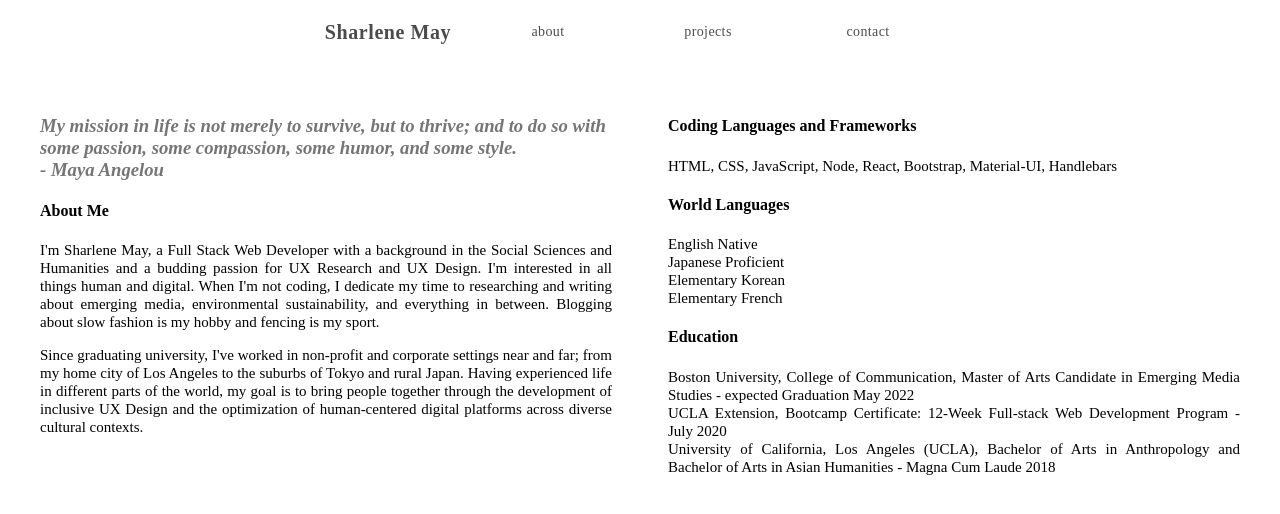
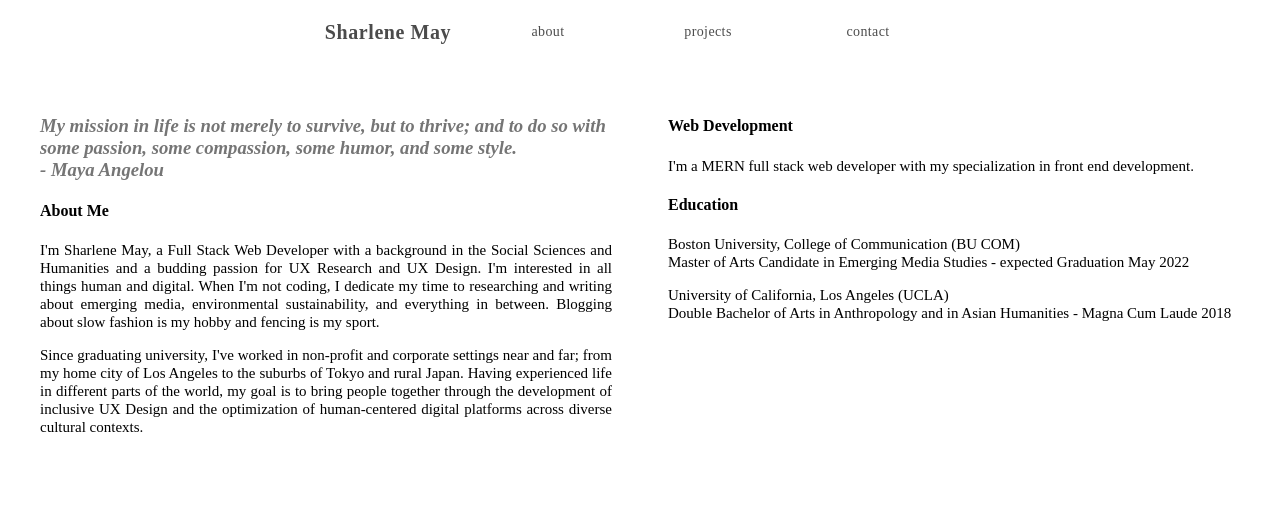
Before and after one commit to sharlenemay/old-sharlenemay, a React (Create React App) app: page /about in a window 1280 px wide. Shown: the top 514 px of the page. Built offline with nearby package versions, Linux system fonts and the light colour scheme.

Commit message:
updated about

```diff
--- a/src/pages/About.js
+++ b/src/pages/About.js
@@ -25,7 +25,7 @@ const useStyles = makeStyles((theme) => ({
     margin: "5%",
   },
   h3: {
-    fontStyle: "italic"
+    fontStyle: "italic",
   },
   button: {
     backgroundColor: "black",
@@ -45,7 +45,7 @@ export default function About() {
               <h3 className={classes.h3}>
                 My mission in life is not merely to survive, but to thrive; and
                 to do so with some passion, some compassion, some humor, and
-                some style. <br/> - Maya Angelou
+                some style. <br /> - Maya Angelou
               </h3>
               <h4>About Me</h4>
               <p>
@@ -70,28 +70,21 @@ export default function About() {
           </Grid>
           <Grid item xs={12} sm={12} md={6} lg={6}>
             <Paper className={classes.paper}>
-              <h4>Coding Languages and Frameworks</h4>
+              <h4>Web Development</h4>
               <p>
-                HTML, CSS, JavaScript, Node, React, Bootstrap, Material-UI,
-                Handlebars
-              </p>
-              <h4>World Languages</h4>
-              <p>
-                English Native <br />
-                Japanese Proficient <br />
-                Elementary Korean <br />
-                Elementary French
+                I'm a MERN full stack web developer with my specialization in front end development.
               </p>
               <h4>Education</h4>
               <p>
-                Boston University, College of Communication, Master of Arts
-                Candidate in Emerging Media Studies - expected Graduation May
-                2022 <br />
-                UCLA Extension, Bootcamp Certificate: 12-Week Full-stack Web
-                Development Program - July 2020 <br />
-                University of California, Los Angeles (UCLA), Bachelor of Arts
-                in Anthropology and Bachelor of Arts in Asian Humanities - Magna
-                Cum Laude 2018
+                Boston University, College of Communication (BU COM)
+                <br /> Master of Arts Candidate in Emerging Media Studies -
+                expected Graduation May 2022
+              </p>
+              <p>
+                University of California, Los Angeles (UCLA)
+                <br />
+                Double Bachelor of Arts in Anthropology and in Asian Humanities
+                - Magna Cum Laude 2018
               </p>
             </Paper>
           </Grid>
```
